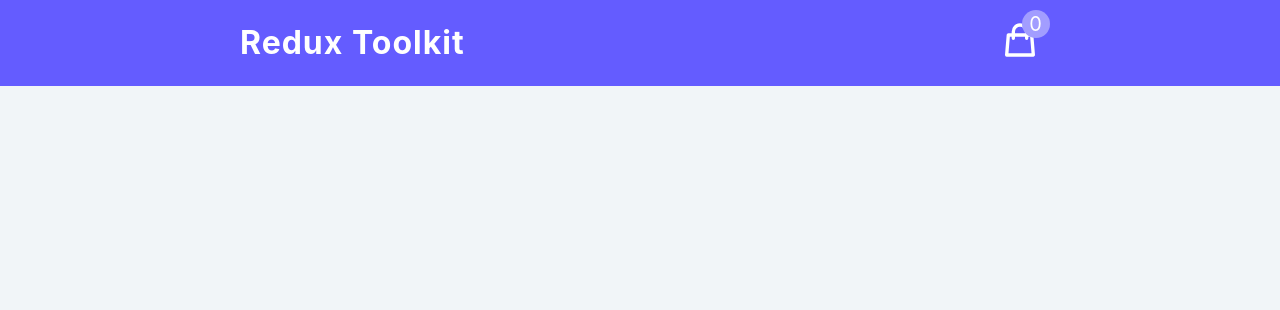
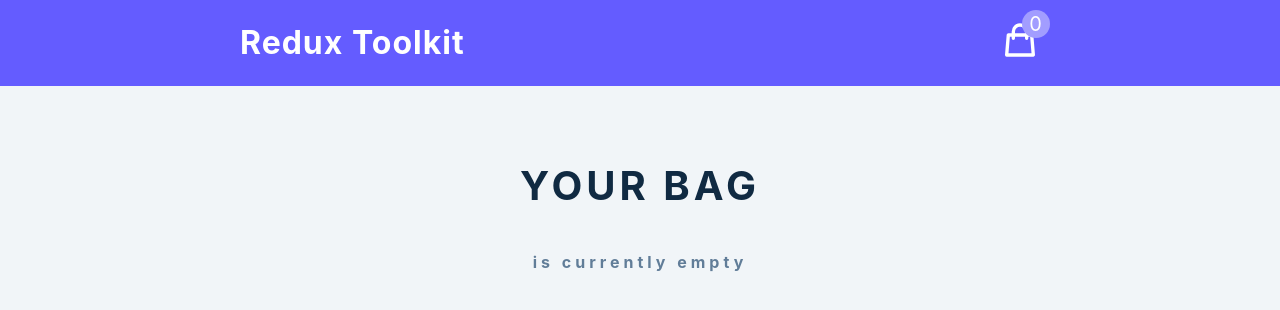
Before and after one commit to ismaeldevmw/redux-toolkit-tutorial-shopping-cart, a React (Vite) app: page / in a window 1280 px wide. Shown: the top 310 px of the page. Built offline with nearby package versions, Linux system fonts and the light colour scheme.

Commit message:
[ADD] CartContainer component to render list

```diff
--- a/src/App.jsx
+++ b/src/App.jsx
@@ -1,10 +1,12 @@
 import './App.css'
 import Navbar from './components/Navbar'
+import CartContainer from './components/CartContainer'
 
 function App() {
   return (
     <main>
       <Navbar />
+      <CartContainer />
     </main>
   )
 }
--- /dev/null
+++ b/src/components/CartContainer.jsx
@@ -0,0 +1,40 @@
+import CartItem from './CartItem'
+import { useSelector } from 'react-redux'
+
+const CartContainer = () => {
+  const { cartItems, total, amount } = useSelector(store => store.cart)
+
+  if (amount < 1) {
+    return (
+      <section className="cart">
+        <header>
+          <h2>Your bag</h2>
+          <h4 className="empty-cart">Is currently empty</h4>
+        </header>
+      </section>
+    )
+  }
+
+  return (
+    <section className="cart">
+      <header>
+        <h2>Your bag</h2>
+      </header>
+      <div>
+        {cartItems.map((item) => (
+          <CartItem key={item.id} {...item} />
+        ))}
+      </div>
+      <footer>
+        <hr />
+        <div className="cart-total">
+          <h4>
+            Total <span>${total}</span>
+          </h4>
+        </div>
+        <button className="btn clear-btn">Clear cart</button>
+      </footer>
+    </section>
+  )
+}
+export default CartContainer
--- /dev/null
+++ b/src/components/CartItem.jsx
@@ -0,0 +1,6 @@
+const CartItem = () => {
+  return (
+    <div>CartItem</div>
+  )
+}
+export default CartItem
--- a/src/features/cart/cartSlice.js
+++ b/src/features/cart/cartSlice.js
@@ -1,7 +1,8 @@
 import { createSlice } from '@reduxjs/toolkit'
+import cartItems from '../../data/cartItems'
 
 const initialState = {
-  cartItems: [],
+  cartItems: cartItems,
   amount: 0,
   total: 0,
   isLoading: true,
```
